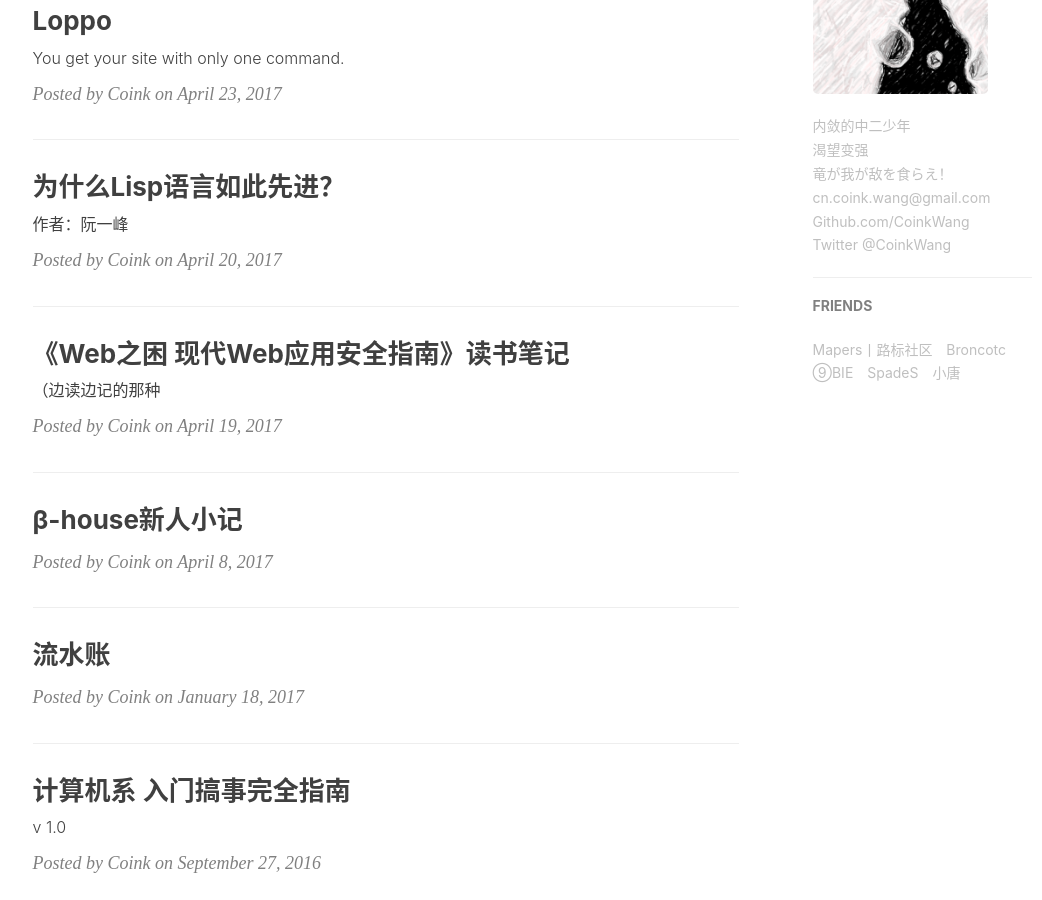
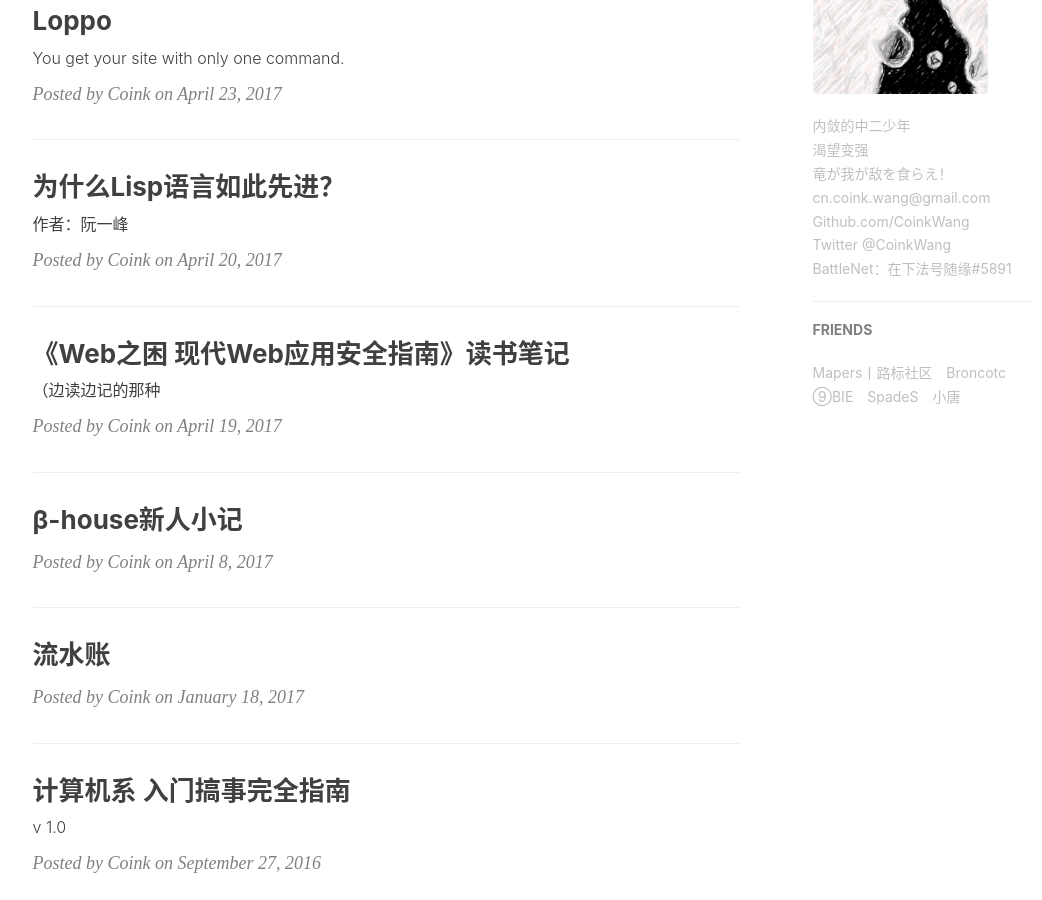
Before and after one commit to CoinkWang/coinkwang.github.com, a Jekyll site: the page built from index.html, in a window 1280 px wide and 900 px high, scrolled down 599 px. Shown: the whole window, without its empty margins (135-1177 px from the left). Built offline with Jekyll 4.4.1, drawn with Linux system fonts in a browser that asks for light colours; the list of posts is cut into pages by our own code; comment, search, counter and statistics services are not loaded.

Commit message:
add battlenet

```diff
--- a/_config.yml
+++ b/_config.yml
@@ -27,7 +27,7 @@
 
 # Sidebar settings
 sidebar: true
-sidebar-about-description: 内敛的中二少年<br>渴望变强<br>竜が我が敌を食らえ！<br><a href="mailto:cn.coink.wang@gmail.com">cn.coink.wang@gmail.com</a><br><a href="https://github.com/CoinkWang">Github.com/CoinkWang</a><br><a href="https://twitter.com/CoinkWang">Twitter @CoinkWang</a>
+sidebar-about-description: 内敛的中二少年<br>渴望变强<br>竜が我が敌を食らえ！<br><a href="mailto:cn.coink.wang@gmail.com">cn.coink.wang@gmail.com</a><br><a href="https://github.com/CoinkWang">Github.com/CoinkWang</a><br><a href="https://twitter.com/CoinkWang">Twitter @CoinkWang</a><br>BattleNet：在下法号随缘#5891
 
 sidebar-avatar: /img/avatar.jpg
 
```
